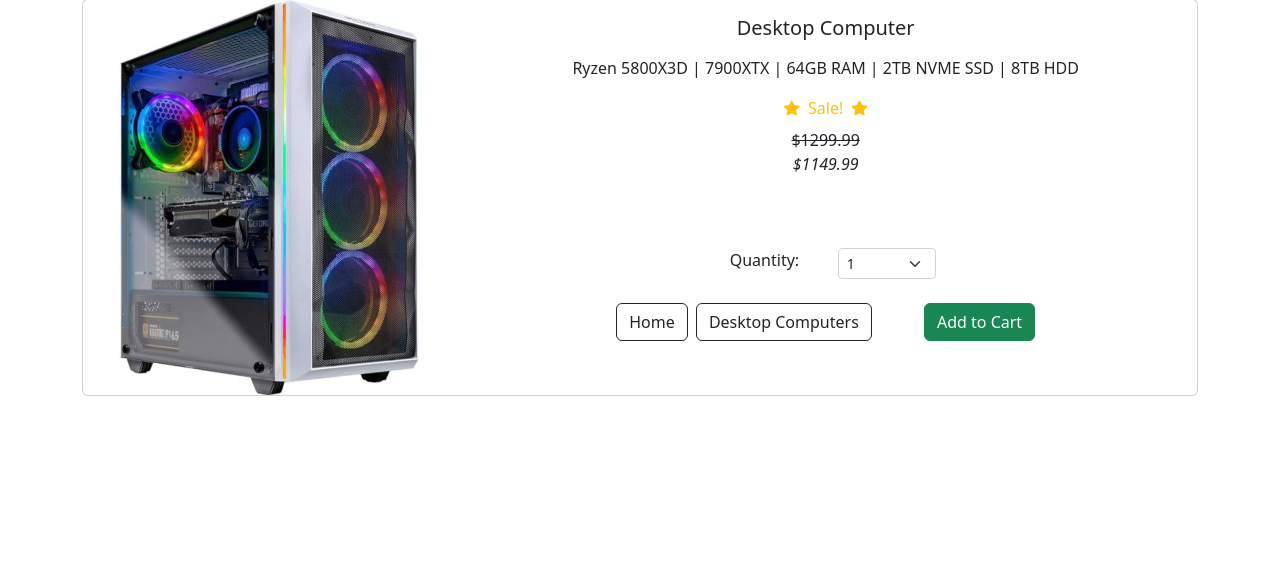
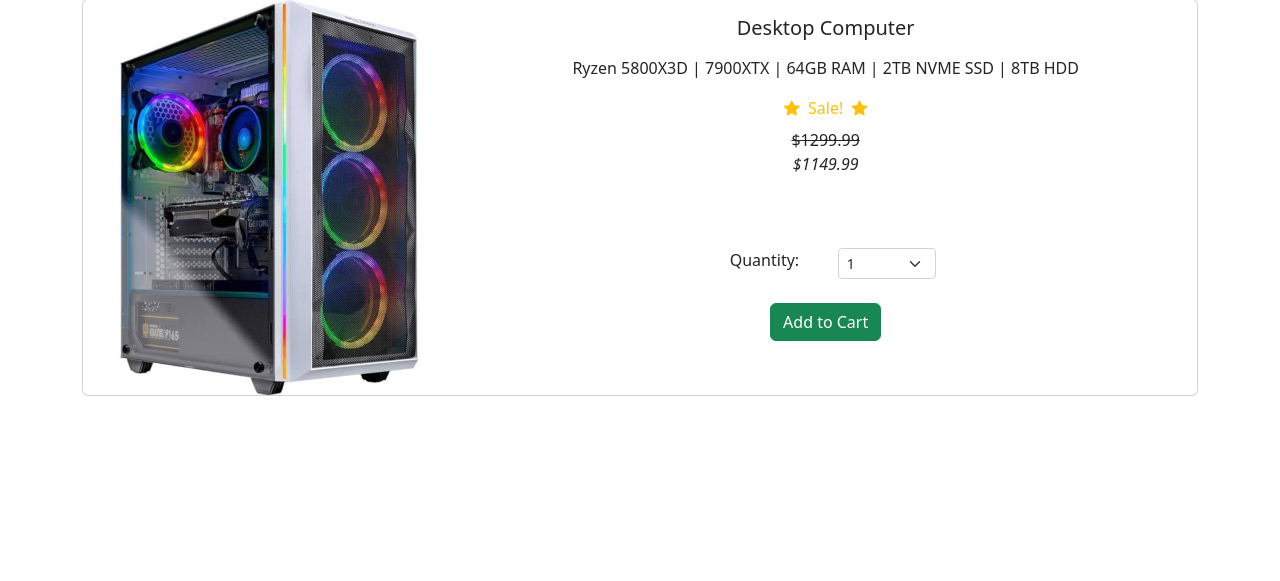
Before and after one commit to fournacea/ecom, a Django app: page /product/8 in a window 1280 px wide. Shown: the part 73-654 px from the top of the page. Run offline with Django 5.2, Linux system fonts and the light colour scheme; data comes from the database, SQL or seed files in the repository; some libraries are stand-ins or nearby versions.

Commit message:
Clean up buttons on product.html

```diff
--- a/store/templates/product.html
+++ b/store/templates/product.html
@@ -88,10 +88,6 @@
 								</div>
 							</div>
 							<br>
-                            <a class="btn btn-outline-dark mt-auto me-1" href="{% url 'home' %}">Home</a>
-							{% with category_url=product.category %}
-								<a class="btn btn-outline-dark mt-auto me-5" href="{% url 'about' %}">{{ product.category }}</a>
-							{% endwith %}
 
 							<button
 								type="button"
```
